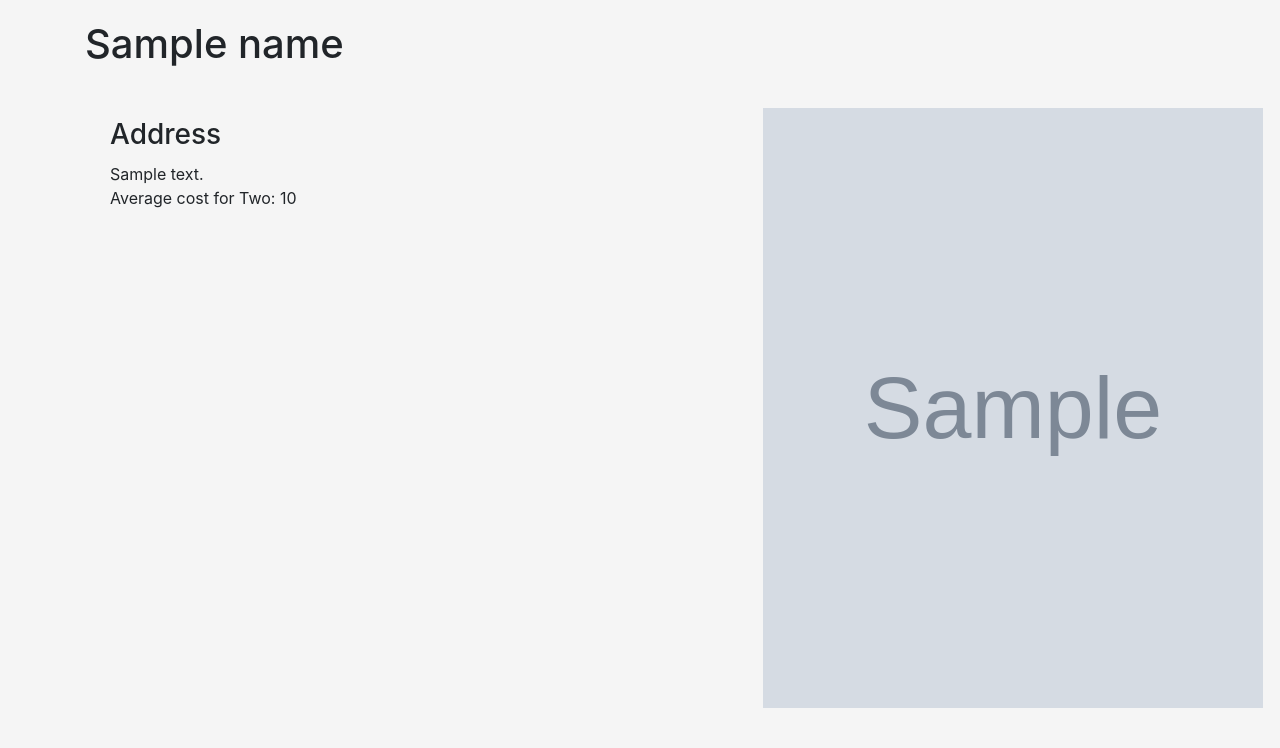
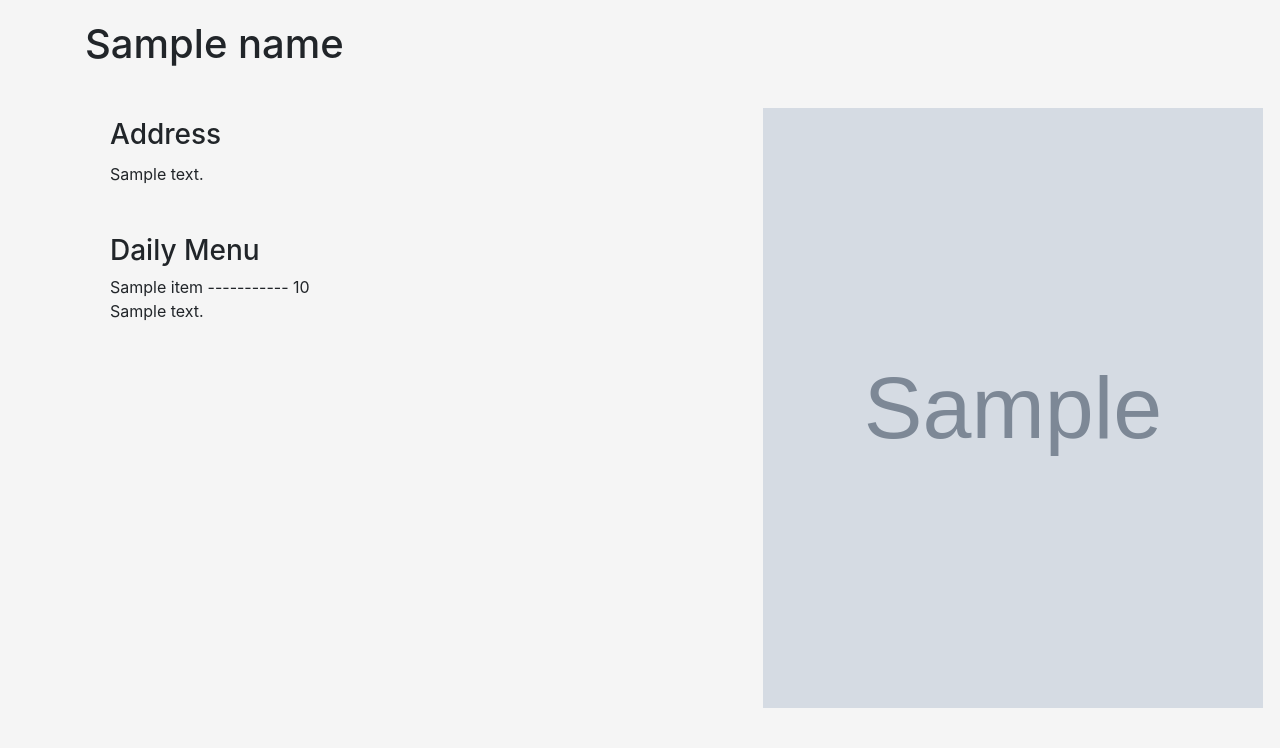
Before and after one commit to jaredasch/hax4snax, a Flask app: template templates/restaurants.html in a window 1280 px wide. Shown: the part 56-804 px from the top of the page. Run offline with Flask 2, Linux system fonts and the light colour scheme; the template is opened without the code that fills it: most values are stand-ins (such as "Sample title", 1, 10 or a date in 2020); grey boxes marked "Sample" are stand-in pictures; parts of the project's set-up code (start-up, migrations or seed data) failed here and were passed over; some libraries are stand-ins or nearby versions.

Commit message:
Restaurant menus

```diff
--- a/api.json
+++ b/api.json
@@ -1,4 +1,4 @@
 {
-  "ZOMATO_KEY":"3188b26a3af82c1b97b152a900658fc6",
+  "EATSTREET_KEY":"ec7c84100ed7cfbc",
   "FOOD2FORK_KEY": "701c0f889e35ba76a0d6f8ae4996c21e"
 }
--- a/app.py
+++ b/app.py
@@ -11,12 +11,13 @@ app.secret_key = os.urandom(32)
 with open('api.json', 'r') as file:
     api_dict = json.load(file)
 
-ZOMATO_KEY = api_dict["ZOMATO_KEY"]
+EATSTREET_KEY = api_dict["EATSTREET_KEY"]
 FOOD2FORK_KEY = api_dict["FOOD2FORK_KEY"]
 #test for a bad key then stop the app if it doesnt work
 try:#as we incorporate more api just insert something that works when the api key works so when a bad key is used we'll know
-    req_url = "https://developers.zomato.com/api/v2.1/search?entity_id=280&entity_type=city&sort=rating&order=desc"
-    header = {"User-agent": "curl/7.43.0", "Accept": "application/json", "user_key": ZOMATO_KEY}
+    req_url = "https://api.eatstreet.com/publicapi/v1/restaurant/search?method=both&pickup-radius=100&search=pancake&street-address=26+E+63rd+St,+New+York,+NY+10065c"
+    header = {"User-agent": "curl/7.43.0", "Accept": "application/json", "X-Access-Token": EATSTREET_KEY}
+
     req = urllib.request.Request(req_url, headers = header) # here we connect to the Zomato API to get restaurant info
     json_response = json.loads(urllib.request.urlopen(req).read())
 except:
@@ -37,13 +38,21 @@ def loggedIn():
 @app.route("/") # Landing page
 def index():
     # Our default home page before a user is logged in is to display the most popular restaurants
-    req_url = "https://developers.zomato.com/api/v2.1/search?entity_id=280&entity_type=city&sort=rating&order=desc"
-    header = {"User-agent": "curl/7.43.0", "Accept": "application/json", "user_key": ZOMATO_KEY}
+    req_url = "https://api.eatstreet.com/publicapi/v1/restaurant/search?method=both&pickup-radius=100&search=pancake&street-address=26+E+63rd+St,+New+York,+NY+10065c"
+    header = {"User-agent": "curl/7.43.0", "Accept": "application/json", "X-Access-Token": EATSTREET_KEY}
     req = urllib.request.Request(req_url, headers = header) # here we connect to the Zomato API to get restaurant info
     json_response = json.loads(urllib.request.urlopen(req).read())
-    popular_restaurants = [{"title": restaurant["restaurant"]["name"], "img": restaurant["restaurant"]["featured_image"], "link": url_for("restaurant", id=restaurant["restaurant"]["R"]["res_id"]), "desc": ("%s<br><strong>Tags: </strong> %s") % (restaurant["restaurant"]["location"]["address"], restaurant["restaurant"]["cuisines"])} for restaurant in json_response["restaurants"]]
+    restaurant = json_response['restaurants'][:30]
+
+    popular_restaurants = [{"title": restaurant["name"],
+                            "img": restaurant["logoUrl"],
+                            "link": url_for("restaurant", id=restaurant["apiKey"]),
+                            "desc": ("%s<br><strong>Tags: </strong> %s") % (restaurant["streetAddress"], restaurant["foodTypes"])}
+                            for restaurant in json_response["restaurants"]]
     return render_template('index.html', results=popular_restaurants, user=session.get("username"))
 
+    #print (restaurant)
+    #return ("wow")
 
 @app.route("/login") # Login Page
 def login():
@@ -111,11 +120,19 @@ def search():
     query = request.form.get("query")
     results = []
     if request.form.get("restaurants"):
-        req_url = "https://developers.zomato.com/api/v2.1/search?entity_id=280&entity_type=city&q=" + query
-        header = {"User-agent": "curl/7.43.0", "Accept": "application/json", "user_key": ZOMATO_KEY}
+        req_url = "https://api.eatstreet.com/publicapi/v1/restaurant/search?method=both&pickup-radius=100&search="+query+"&street-address=26+E+63rd+St,+New+York,+NY+10065c"
+        header = {"User-agent": "curl/7.43.0", "Accept": "application/json", "X-Access-Token": EATSTREET_KEY}
         req = urllib.request.Request(req_url, headers = header)
         json_response = json.loads(urllib.request.urlopen(req).read())
-        results.extend([{"title": restaurant["restaurant"]["name"], "img": restaurant["restaurant"]["featured_image"], "link": url_for("restaurant", id=restaurant["restaurant"]["R"]["res_id"]), "desc": ("%s<br><strong>Tags: </strong> %s") % (restaurant["restaurant"]["location"]["address"], restaurant["restaurant"]["cuisines"])} for restaurant in json_response["restaurants"]])
+        restaurant = json_response['restaurants'][:30]
+
+        popular_restaurants = [{"title": restaurant["name"],
+                                "img": restaurant["logoUrl"],
+                                "link": url_for("restaurant", id=restaurant["apiKey"]),
+                                "desc": ("%s<br><strong>Tags: </strong> %s") % (restaurant["streetAddress"], restaurant["foodTypes"])}
+                                for restaurant in json_response["restaurants"]]
+        return render_template('index.html', results=popular_restaurants, user=session.get("username"))
+    #----------------------------------------------------------------------
     if request.form.get("recipes"):
         req_url = "https://www.food2fork.com/api/search?" + urllib.parse.urlencode({"key": FOOD2FORK_KEY, "q": query})
         req = urllib.request.Request(req_url, headers = {"User-agent": "curl/7.43.0"})
@@ -127,20 +144,41 @@ def search():
 
 @app.route("/restaurant/<id>") # Temporary Restaurant Card Depiction
 def restaurant(id):
-    req_url = "https://developers.zomato.com/api/v2.1/restaurant?res_id=" + id
-    header = {"User-agent": "curl/7.43.0", "Accept": "application/json", "user_key": ZOMATO_KEY}
+    req_url =  'https://api.eatstreet.com/publicapi/v1/restaurant/'+id
+    header = {"User-agent": "curl/7.43.0", "Accept": "application/json", "X-Access-Token": EATSTREET_KEY}
     req = urllib.request.Request(req_url, headers = header)
     json_response = json.loads(urllib.request.urlopen(req).read())
-    #print(json_response)
-    location = json_response['location']
-    loc = location['address'] + " " + location['city'] + " " + str(location['zipcode'])
-    av = str(json_response['average_cost_for_two']) + json_response['currency']
+
+    location = json_response["restaurant"]
+
+    #retrieves location data of restaurant
+    loc = location['streetAddress'] +" "+ location['city'] + ", "+ location['state']+ " " + location['zip']
+    #----------------------------------------------------------------------
+    req_url = 'https://api.eatstreet.com/publicapi/v1/restaurant/'+id+'/menu'
+    header = {"User-agent": "curl/7.43.0", "Accept": "application/json", "X-Access-Token": EATSTREET_KEY}
+    req = urllib.request.Request(req_url, headers = header)
+    json_response = json.loads(urllib.request.urlopen(req).read())
+
+    #retrieves menu items
+    base_menu = json_response[0]["items"]
+    print(base_menu)
+    menu_items = []
+    for item in base_menu:
+        #print (item)
+        menu_items.append({"title" : item["name"], "price": '${:,.2f}'.format(item["basePrice"]), "description": None } )
+
+        if 'description' in item:
+            menu_items[0].update({"description" :item['description']})
+    print (menu_items)
+    #if description in
+    #av = str(json_response['average_cost_for_two']) + json_response['currency']
     return render_template('restaurants.html',
-                            name = json_response["name"],
+                            name = location['name'],
                             address = loc,
-                            average = av,
-                            menu = json_response["menu_url"],
-                            img = json_response['thumb'])
+                            menu = menu_items,
+                            img = location['logoUrl'])
+                            #img = json_response['thumb'])
+
 
 
 @app.route("/recipe/<id>") # Temporary Recipe Card Depiction
@@ -150,17 +188,6 @@ def recipe(id):
     json_response = json.loads(urllib.request.urlopen(req).read())
     return render_template("recipe.html", recipe=json_response["recipe"])
 
-# @app.route("/recipe")
-# def recipe():
-#     desc = "Lorem ipsum dolor sit amet, consectetur adipiscing elit, sed do eiusmod tempor incididunt ut labore et dolore magna aliqua. Ut enim ad minim veniam, quis nostrud exercitation ullamco laboris nisi ut aliquip ex ea commodo consequat. Duis aute irure dolor in reprehenderit in voluptate velit esse cillum dolore eu fugiat nulla pariatur. Excepteur sint occaecat cupidatat non proident, sunt in culpa qui officia deserunt mollit anim id est laborum."
-#     Dictionary =	{
-#     "butter": "two sticks",
-#     "tomato sauce": "two cans",
-#     "linguini": "three boxes" }
-#     return render_template('recipe.html',
-#                             img = "https://www.platingsandpairings.com/wp-content/uploads/2015/10/Fresh-Linguin-with-Roasted-Fennel-4-e1446066750773.jpg",
-#                             dict = Dictionary,
-#                             description = desc)
 
 if __name__ == "__main__" : # Run the App
     app.debug = True
--- a/templates/restaurants.html
+++ b/templates/restaurants.html
@@ -7,12 +7,21 @@
     <div class = "row" style = "padding: 10px">
         <div class = "col-lg-7 col-md-6 col-sm-12" style = "padding: 30px">
             <h3 style = "margin: 10px auto;">Address</h3>
-            <p>{{address}}
+            {{address}}
+              <br> <br> <br>
+              <!-- Average Cost for two people:{{average}}
+            </p>
+            <a href={{menu}}">Menu!</a>-->
+            <h3> Daily Menu </h3>
+          {% for item in menu %}
+            {{ item['title'] }} -----------  {{ item['price'] }}
             <br>
-            Average cost for Two: {{average}}
-          </p>
-
-        </div>
+            {% if item['description'] is not none %}
+              {{ item['description']}}<br>
+            {% endif %}
+            <br>
+          {% endfor %}
+          </div>
         <div class = "col-lg-5 col-md-6 col-sm-12" style = "padding: 30px">
             <img src="{{img}}" style="width:500px;height:600px;">
         </div>
```
Also changed, not shown: devlog.txt (+29 -0 lines).
